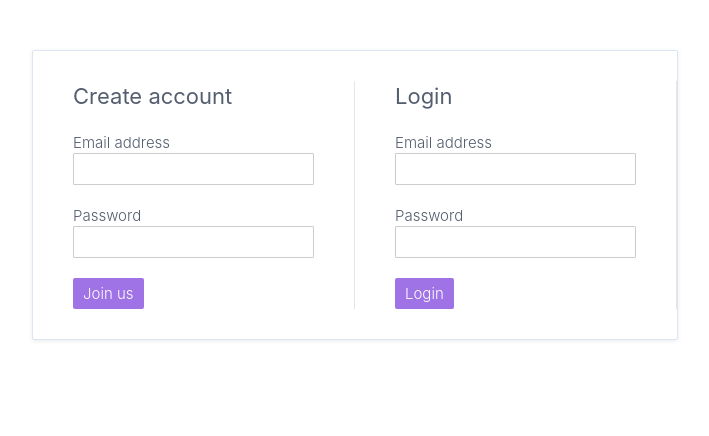
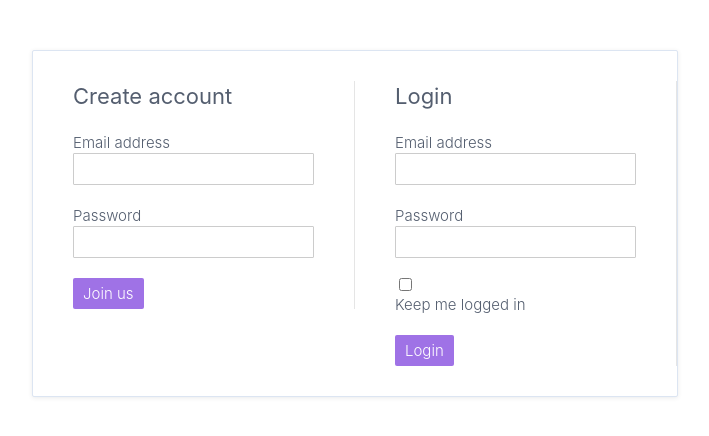
Before and after one commit to AditechGH/angular-pro-src, an Angular app: page / in a window 1280 px wide. Shown: the top 436 px of the page, without its empty margins (18-727 px from the left). Built offline with nearby package versions, Linux system fonts and the light colour scheme.

Commit message:
Projecting and binding to components.

```diff
--- a/src/app/auth/components/auth-form/auth-form.component.ts
+++ b/src/app/auth/components/auth-form/auth-form.component.ts
@@ -19,6 +19,7 @@ import { User } from '../../model/user.model';
           Password
           <input type="password" name="password" ngModel>
         </label>
+        <ng-content select="auth-remember"></ng-content>
         <ng-content select="button"></ng-content>
       </form>
     </div>
--- /dev/null
+++ b/src/app/auth/components/auth-remember/auth-remember.component.ts
@@ -0,0 +1,22 @@
+import { Component, EventEmitter, Output } from '@angular/core';
+
+@Component({
+  selector: 'auth-remember',
+  standalone: true,
+  imports: [],
+  template: `
+    <label>
+      <input type="checkbox" [checked]="isChecked" (change)="onChecked()" />
+      Keep me logged in
+    </label>
+  `,
+  styles: ``,
+})
+export class AuthRememberComponent {
+  @Output('checked') checked = new EventEmitter<boolean>();
+  isChecked: boolean = false;
+
+  onChecked() {
+    this.checked.emit(this.isChecked = !this.isChecked);
+  }
+}
--- a/src/app/auth/containers/auth-page/auth-page.component.ts
+++ b/src/app/auth/containers/auth-page/auth-page.component.ts
@@ -1,13 +1,12 @@
 import { Component } from '@angular/core';
 
 import { AuthFormComponent } from '../../components/auth-form/auth-form.component';
+import { AuthRememberComponent } from "../../components/auth-remember/auth-remember.component";
 
 import { User } from '../../model/user.model';
-
 @Component({
     selector: 'auth-page',
     standalone: true,
-  imports: [AuthFormComponent],
     template: `
     <div class="auth-page">
     <auth-form
@@ -20,6 +19,9 @@ import { User } from '../../model/user.model';
       <auth-form
         (submitted)="loginUser($event)">
         <h3>Login</h3>
+        <auth-remember
+          (checked)="rememberUser($event)">
+        </auth-remember>
         <button type="submit">
           Login
         </button>
@@ -33,13 +35,21 @@ import { User } from '../../model/user.model';
       }
     `,
     ],
+    imports: [AuthFormComponent, AuthRememberComponent]
 })
 export class AuthPageComponent {
+
+  rememberMe: boolean = false;
+
+  rememberUser(remember: boolean) {
+    this.rememberMe = remember;
+  }
+
   createUser(user: User) {
     console.log('Create account', user);
   }
 
   loginUser(user: User) {
-    console.log('Login', user);
+    console.log('Login', user, this.rememberMe);
   }
 }
```
Lines whose indentation alone changed are shown as unchanged.
